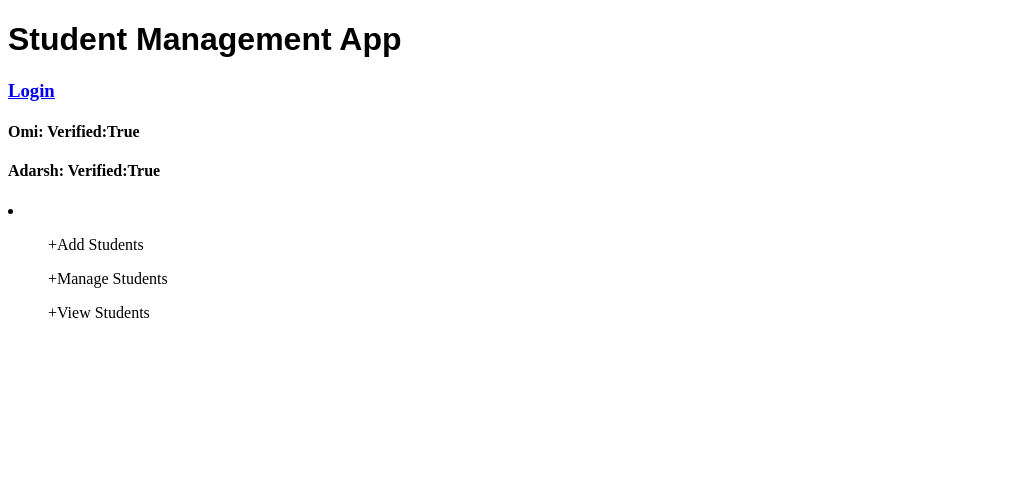
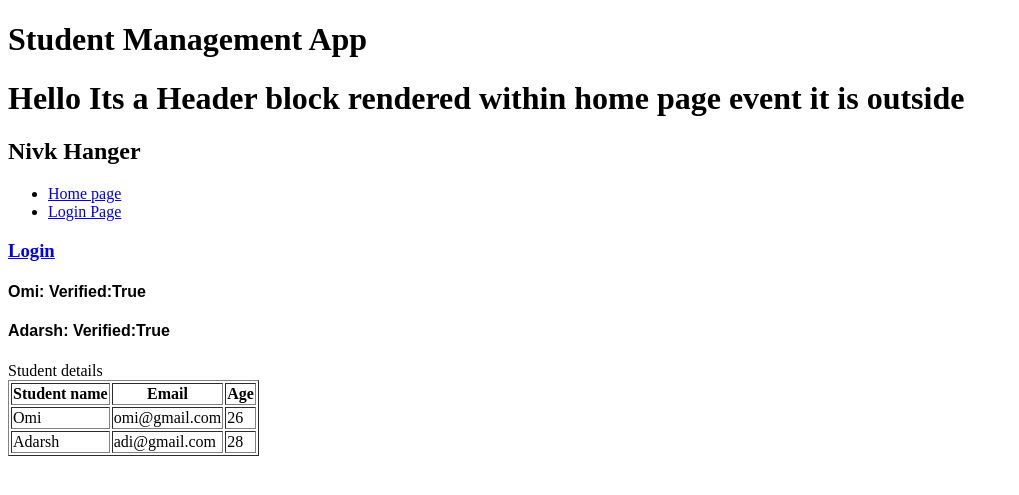
Before and after one commit to Omprasad-BL/StudentManagement, a Django app: page /student/ in a window 1280 px wide. Shown: the top 495 px of the page, without its empty margins (0-1019 px from the left). Run offline with Django 3.2, Linux system fonts and the light colour scheme; data comes from the database, SQL or seed files in the repository; both versions use the stored data as it was after the commit.

Commit message:
added crud operations

```diff
--- a/mysite/urls.py
+++ b/mysite/urls.py
@@ -17,9 +17,10 @@ from django.contrib import admin
 from django.urls import path,include
 
 urlpatterns = [
-    # path("",include("")),
-
+    # path("",admin.site.urls),
     path('admin/', admin.site.urls),
-    path("student/",include('students.urls'))
+    path("student/",include('students.urls')),
+    path("",include('students.urls')),
+    # path("/", include('students.urls'))
 
 ]
--- /dev/null
+++ b/students/templates/students/create_course.html
@@ -0,0 +1 @@
+<h1> course created</h1>
--- /dev/null
+++ b/students/templates/students/header.html
@@ -0,0 +1,17 @@
+<div>
+
+    <h1>Hello Its a Header block rendered within home page event it is outside  </h1>
+    <nav>
+        <h1>Nivk Hanger </h1>
+        <ul>
+            {% comment %} <li><a href="http://127.0.0.1:8000/student/login/">login</a></li>
+            <li><a href="http://127.0.0.1:8000/student/dashboard/">dashboard</a></li> {% endcomment %}
+
+            {%  for item in items %}
+            <li><a href="{% url item.url %}"> {{item.name }}</a></li>
+
+            {% endfor %}
+
+        </ul>
+    </nav>
+</div>
--- a/students/templates/students/home.html
+++ b/students/templates/students/home.html
@@ -1,11 +1,11 @@
 <!DOCTYPE html>
 <html lang="en">
   <head>
-    <meta charset="UTF-8">
-    <meta name="viewport" content="width=device-width, initial-scale=1.0">
-    <title>Document</title>
+    <meta charset="UTF-8" />
+    <meta name="viewport" content="width=device-width, initial-scale=1.0" />
+    <title>Student management App</title>
     <style>
-        h1{
+      h4 {
         font-weight: bold;
         font-family: Arial, Helvetica, sans-serif;
         columns: rgb(232, 143, 35);
@@ -14,15 +14,42 @@
   </head>
   <body>
     <h1>Student Management App</h1>
+
+    {% include "./header.html" %}
+
+
     <h3><a href="login/">Login</a></h3>
 
-        {%for i in students%}
-        <h4> {{i}} </h4>
-        {% endfor%}
-        <li>
+    {%for i in peoples %}
+    <h4>{{i}}</h4>
+    {% endfor %}
+
+    <table border="1px">
+      <thead>
+        Student details
+      </thead>
+      <tr>
+        <th>Student name</th>
+        <th>Email</th>
+        <th>Age</th>
+      </tr>
+      {% for std in peoples %}
+      <tr>
+        <td>{{std.name}}</td>
+        <td>{{std.email}}</td>
+        <td>{{std.age}}</td>
+        <!-- <td {% if std.active %} style="background-color: green; color: white;" {% endif %}
+          >
+          {% if std.active == True %} ☑ {% else %} 🔞  {% endif %}
+        </td> -->
+      </tr>
+      {% endfor %}
+    </table>
+
+    <!-- <li>
             <ol><a>+Add Students</a></ol>
             <ol><a>+Manage Students</a></ol>
             <ol><a>+View Students</a></ol>
-        </li>
+        </li> -->
   </body>
 </html>
--- a/students/templates/students/login.html
+++ b/students/templates/students/login.html
@@ -7,6 +7,8 @@
 </head>
 <body>
      <h1>Login to Your Student Account</h1>
+
+      {% include "./header.html" %}
         <form>
             <input type="email" placeholder="Your Email"
             value=""
--- /dev/null
+++ b/students/templates/students/student_create.html
@@ -0,0 +1,6 @@
+<h2>Create Student {{from.instance.pk}}</h2>
+<form method="POST">
+    {% csrf_token %}
+    {{form.as_p}}
+    <button type="submit">SAVE</button>
+</form>
--- a/students/urls.py
+++ b/students/urls.py
@@ -3,7 +3,9 @@ from . import views
 urlpatterns =[
     path("",views.home, name="home"),
     path("login/",views.StudentLogin, name="login"),
-    path("dashboard/",views.StudentDashBoard, name="dash")
+    path("dashboard/",views.StudentDashBoard, name="dash"),
+    path("create/",views.CreateStudent,name="Student"),
+    path("create_course/",views.CreateCourse,name="Course")
     #http://127.0.0.1:8000/student/
     #https://github.com/Abhishek-BG/mcaprojs
 ]
--- a/students/views.py
+++ b/students/views.py
@@ -1,14 +1,55 @@
-from django.shortcuts import render
+from django.shortcuts import render,redirect
 from django.http import HttpRequest,HttpResponse
 from .models import Student
+from .forms import StudentForm,CourseForm
+
+pages=[{"name":"Home page" ,"url":"home" },
+        {"name":"Login Page","url":"login"}]
+
+
+people=[
+     {"name":"OMprasad","age":25,"email":"om@gmail.com","active":True},
+     {"name":"adarsh","age":37,"email":"adi@gmail.com","active":True},
+     {"name":"nandu","age":47,"email":"nandu@gmail.com","active":False},
+     {"name":"Dhanush","age":50,"email":"dhanu@gmail.com","active":False}
+    ]
+
+
+# student create
+def CreateStudent(req):
+    if(req.method=='POST'):
+        form=StudentForm(req.POST)
+        if form.is_valid():
+            form.save()
+            return redirect('home')
+    else:
+        form=StudentForm()
+    return  render(req,'students/student_create.html',{'form':form})
+
+def CreateCourse(req):
+    if(req.method=='POST'):
+        form= CourseForm(req.POST)
+        if form.is_valid():
+            form.save()
+            return redirect('home')
+    else:
+        form=CourseForm()
+    return render(req,'students/create_course.html',{'form':form})
+
+
 def home(request): #controller
     students = Student.objects.all()
+    # context={
+    #     'students':people
+    # }
+
     # return HttpResponse("<h1>Welcome to Students Home Page</h1>")
-    return render(request,'students/home.html',{'students':students})
+    return render(request,'students/home.html',context={'items':pages,'peoples':students})
+                                                # here its context data
 
 def StudentLogin(request):
     # return HttpResponse(" <h1>Login Page</h1>")
-    return render(request,'students/login.html')
+    return render(request,'students/login.html',context={'items':pages,'peoples':people})
 
 def StudentDashBoard(request):
     return HttpResponse(" <h1>Your Profile</h1>")
```
Also changed, not shown: students/forms.py (added, +12 -0 lines), db.sqlite3, students/student_detail.html (added). Lines whose indentation alone changed are shown as unchanged.
